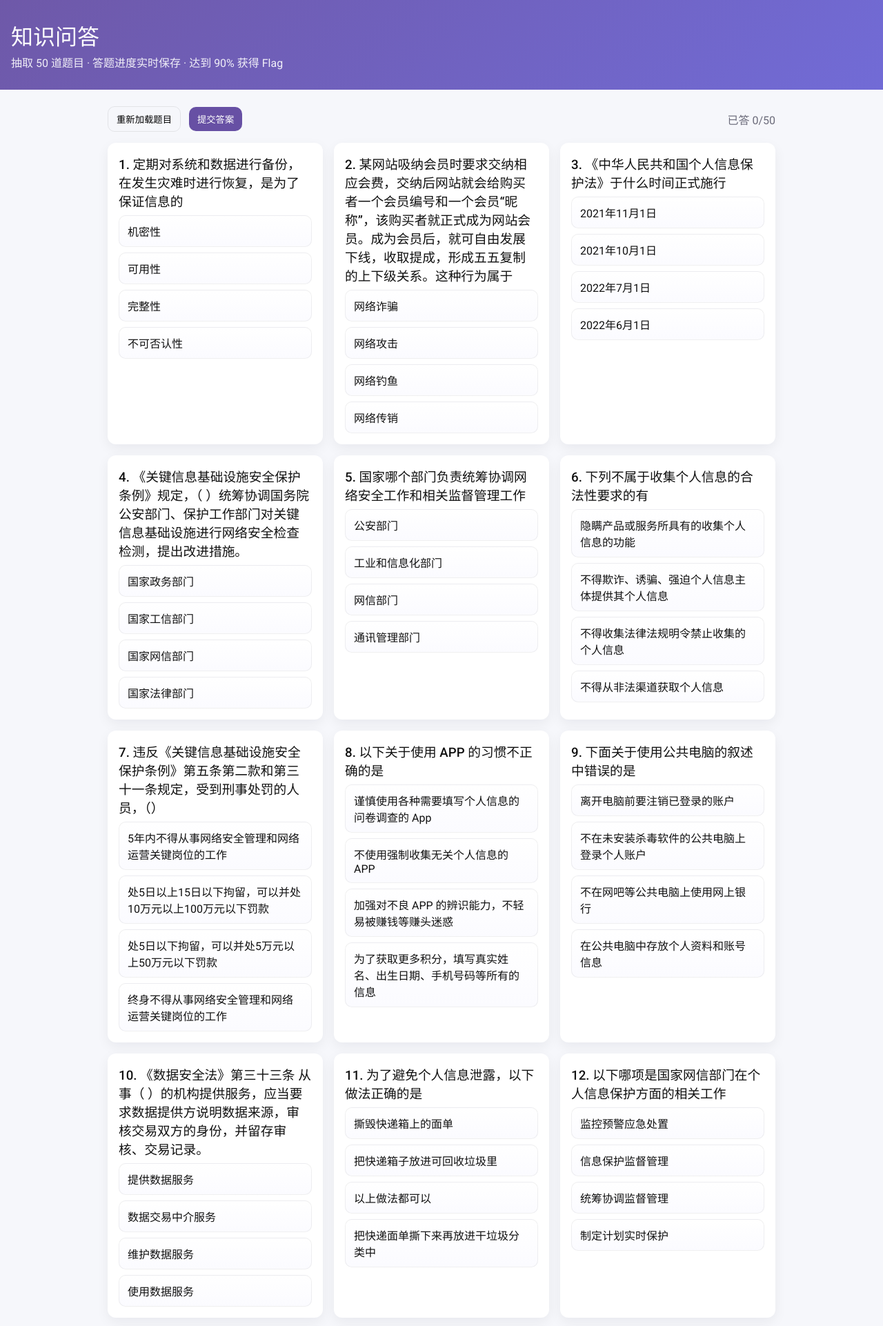
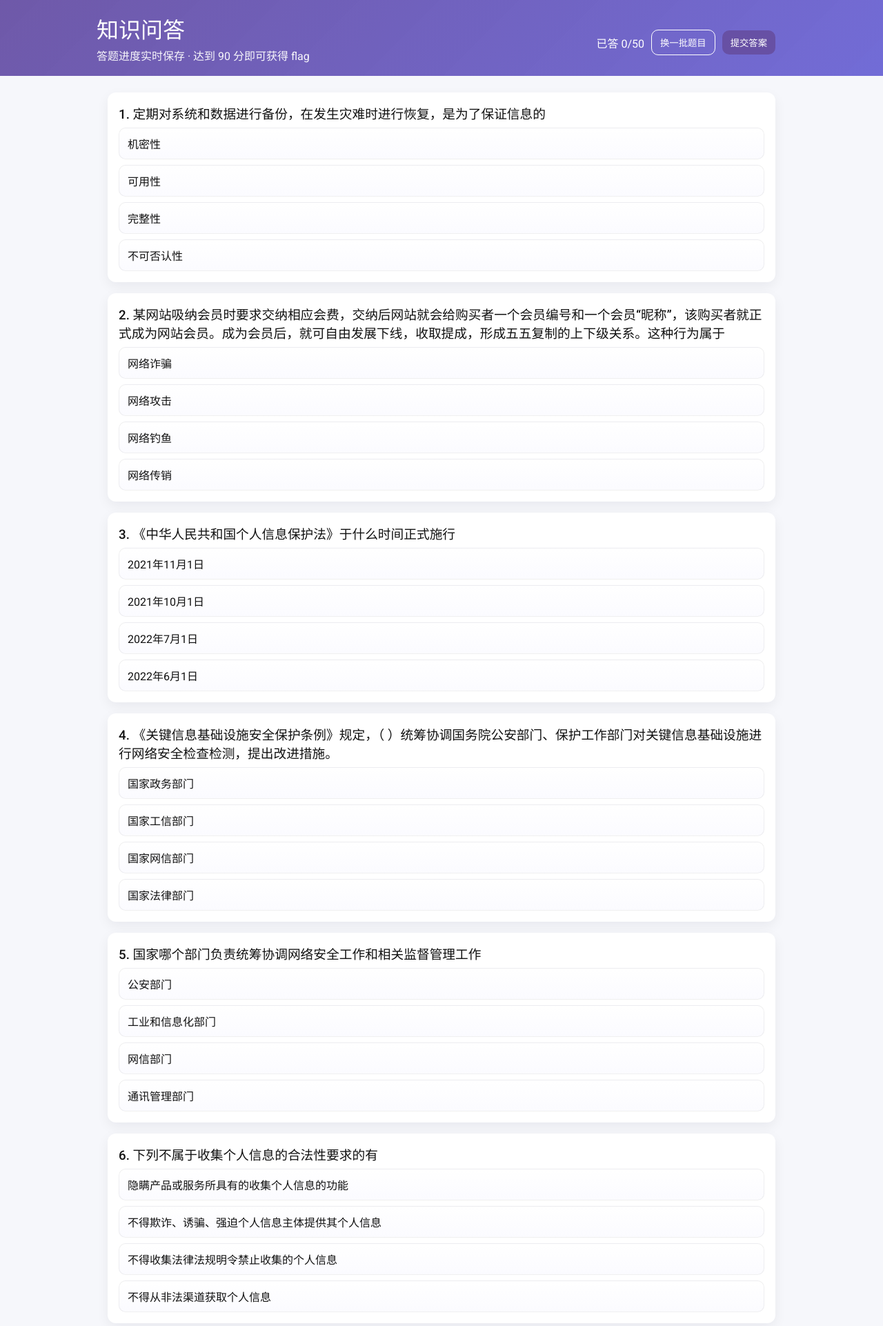
Before and after one commit to GDUTMeow-Challenges/Challenge-Test-Your-Knowledge, a FastAPI app: page / in a window 1280 px wide. Shown: the top 1922 px of the page at 69% size. Run offline with FastAPI, Linux system fonts and the light colour scheme.

```diff
--- a/app.py
+++ b/app.py
@@ -39,9 +39,11 @@ def load_all_questions() -> List[Dict[str, Any]]:
 			try:
 				qid = r.get("序号") or r.get("id")
 				question = r.get("题目内容") or r.get("question") or ""
-				opts = [r.get("选项A", ""), r.get("选项B", ""), r.get("选项C", ""), r.get("选项D", "")]
+				opts = [r.get("选项A", ""), r.get("选项B", ""),
+				              r.get("选项C", ""), r.get("选项D", "")]
 				answer_letter = (r.get("正确答案") or r.get("answer") or "").strip()
-				rows.append({"id": str(qid), "question": question, "options": opts, "answer_letter": answer_letter})
+				rows.append({"id": str(qid), "question": question,
+				            "options": opts, "answer_letter": answer_letter})
 			except Exception:
 				continue
 	return rows
@@ -71,27 +73,42 @@ def prepare_session_questions(all_qs: List[Dict[str, Any]]) -> List[Dict[str, An
 				if orig_i == orig_correct_idx:
 					correct_index = new_i
 					break
-		out.append({"id": q["id"], "question": q["question"], "options": shuffled_opts, "_correct_index": correct_index})
+		out.append({"id": q["id"], "question": q["question"],
+		           "options": shuffled_opts, "_correct_index": correct_index})
 	return out
 
 
 @app.get("/", response_class=HTMLResponse)
 async def index(request: Request):
-	return templates.TemplateResponse("index.html", {"request": request})
+	# On first access after container start, clear any existing session_id cookie
+	# to avoid leftover invalid session ids from previous runs.
+	marker = os.path.join(os.path.dirname(__file__), ".first_visit_done")
+	first_visit = not os.path.exists(marker)
+	if first_visit:
+		# create marker file so this runs only once per container lifetime
+		try:
+			with open(marker, "w", encoding="utf-8") as f:
+				f.write("visited")
+		except Exception:
+			pass
+
+	response = templates.TemplateResponse("index.html", {"request": request, "first_visit": first_visit})
+	if first_visit:
+		# delete session_id cookie on client
+		response.delete_cookie("session_id")
+	return response
 
 
 @app.get("/api/questions")
 async def get_questions(request: Request):
-	# check cookie for session id
+	# simple session behavior: if client has session_id and server knows it, reuse; otherwise create one
 	session_id = request.cookies.get("session_id")
 	if session_id and session_id in app.state.sessions:
 		session = app.state.sessions[session_id]
 	else:
-		# create new session
 		all_qs = load_all_questions()
 		prepared = prepare_session_questions(all_qs)
 		session_id = str(uuid.uuid4())
-		# store only necessary server-side info (including correct index)
 		app.state.sessions[session_id] = {"questions": prepared}
 		session = app.state.sessions[session_id]
 
@@ -135,6 +152,8 @@ async def submit_answers(payload: Dict = Body(...)):
 		flag = os.environ.get("A1CTF_FLAG")
 		if flag:
 			result["flag"] = flag
+		else:
+			result["flag"] = "flag{INVALID_FLAG_CONTACT_ADMIN}"
 	return JSONResponse(result)
 
 
--- a/knowledge.csv
+++ b/knowledge.csv
@@ -108,7 +108,7 @@
 107,根据《中华人民共和国数据安全法》规定，数据处理，包括数据的收集、存储、使用、加工、传输、提供。（）等。,交易,公开,保密,共享,B
 108,根据《中华人民共和国数据安全法》规定，本法所称数据，是指任何以电子或者其他方式对（）的记录。,信息,文字,数据,文件,A
 109,《中华人民共和国数据安全法》是为了规范数据处理活动，保障数据安全，促进数据开发利用，保护个人、组织的合法权益，维护国家（），制度的法律。,主权、安全、发展利益,安全、权利、稳定,主权、安全、稳定发展,安全、权利、利益,A
-110,根据《中华人民共和国数据安全法》规定，工业、电信、交通、金融、自然资源、卫生健康、教育、科技等主管部门承担本行业、本领域数据安全监管职责。公安机关、国家安全机关等依照本法和有关法律、行政法规的规定，在各自职责范围内承担数据安全管理职责。(1) 依照本法和有关法律、行政法规的规定，负责统筹协调网络数据安全和相关监管工作。,工业和信息化部,国家安全部门,国家网信部门,电信主管部门,C
+110,根据《中华人民共和国数据安全法》规定，工业、电信、交通、金融、自然资源、卫生健康、教育、科技等主管部门承担本行业、本领域数据安全监管职责。公安机关、国家安全机关等依照本法和有关法律、行政法规的规定，在各自职责范围内承担数据安全管理职责。( ) 依照本法和有关法律、行政法规的规定，负责统筹协调网络数据安全和相关监管工作。,工业和信息化部,国家安全部门,国家网信部门,电信主管部门,C
 111,《中华人民共和国个人信息保护法》是在（）全国人民代表大会常务委员会第三十次会议通过的。,第十一届,第十二届,第十三届,第十四届,C
 112,《中华人民共和国个人信息保护法》对于企业的影响不包括,需要强化个人信息处理主体责任,明确了可以量化的中国版执行罚责,收集和处理数据时可以不遵循“最小化”原则,需要设立负责处理个人信息保护相关事务的专门机构和指定代表,C
 113,以下哪条属于个人信息影响的评估场景,处理敏感个人信息，利用个人信息进行自动化决策,委托处理个人信息、向第三方提供个人信息、公开个人信息,向境外提供个人信息,以上都是,D
@@ -145,7 +145,7 @@
 144,《网络安全法》规定，国家采取措施（ ）来源于中华人民共和国境内外的网络安全风险和威胁，保护关键信息基础设施免受攻击、侵入、干扰和破坏。下列选项中不属于括号内的答案为：,隔离,处置,监测,防御,A
 145,《关键信息基础设施安全保护条例》规定，运营者发生（ ）情况，应当及时报告保护工作部门，并按照保护工作部门的要求对关键信息基础设施进行处置，确保安全。,合并、人事调动、解散,人事调动、分立、解散,合并、分立、解散,合并、分立、人事调动,C
 146,根据《中华人民共和国网络安全法》，国家采取措施，监测、防御、处置来源于中华人民共和国境内外的网络安全风险和威胁，保护关键信息基础设施免受攻击。（ ）、干扰和破坏，依法惩治网络违法犯罪活动，维护网络空间安全和秩序。,检测,监督,扫描,侵入,D
-147,根据《数据安全法》的规定，违反国家核心数据管理制度，危害国家主权、安全和发展利益的，由有关主管部门处（ ）罚款，并根据情况责令暂停相关业务、停业整顿、吊销相关业务许可证或者吊销营业执照；构成犯罪的，依法追究刑事责任。,50万元以上200万元以下,100 万元以上 1000 万元以下,200 万元以上 1000 万元以下,10 万元以上 100 万元以下,C
+147,根据《数据安全法》的规定，违反国家核心数据管理制度，危害国家主权、安全和发展利益的，由有关主管部门处（ ）罚款，并根据情况责令暂停相关业务、停业整顿、吊销相关业务许可证或者吊销营业执照；构成犯罪的，依法追究刑事责任。,50 万元以上 200 万元以下,100 万元以上 1000 万元以下,200 万元以上 1000 万元以下,10 万元以上 100 万元以下,C
 148,在计算机安全中，保密是指,防止未经授权的数据暴露并确保数据源的可靠性,防止未经授权的数据修改,防止延迟服务,防止拒绝服务,A
 149,行为人通过计算机操作所实施的危害计算机信息系统（包括内存数据及程序）安全以及其他严重危害社会的并应当处以刑罚的行为是,故意伤害他人,计算机犯罪,破坏公共财物,破坏他人财产,B
 150,《数据安全法》第三十三条 从事（ ）的机构提供服务，应当要求数据提供方说明数据来源，审核交易双方的身份，并留存审核、交易记录。,使用数据服务,数据交易中介服务,维护数据服务,提供数据服务,B
--- a/static/css/style.css
+++ b/static/css/style.css
@@ -1,31 +1,186 @@
-:root{
-  --bg:#f6f7fb;
-  --card:#ffffff;
-  --primary:#6750A4; /* Material You purple */
-  --on-primary:#ffffff;
-  --muted:#6b6b7a;
-  --success:#0f9d58;
+:root {
+    --bg: #f6f7fb;
+    --card: #ffffff;
+    --primary: #6750A4;
+    --on-primary: #ffffff;
+    --muted: #6b6b7a;
+    --success: #0f9d58;
 }
-*{box-sizing:border-box}
-body{font-family:Roboto,system-ui,-apple-system,Segoe UI,Arial; margin:0; background:var(--bg); color:#111}
-.app-header{background:linear-gradient(135deg, rgba(103,80,164,0.95), rgba(99,92,210,0.9)); color:var(--on-primary); padding:28px 16px}
-.app-header h1{margin:0;font-weight:500}
-.app-header .subtitle{margin:4px 0 0;opacity:0.9}
-.container{max-width:1000px;margin:24px auto;padding:0 16px}
-.controls{display:flex;gap:12px;align-items:center;margin-bottom:16px}
-.btn{background:transparent;border:1px solid rgba(0,0,0,0.08);padding:8px 12px;border-radius:10px;cursor:pointer}
-.btn.primary{background:var(--primary);color:var(--on-primary);border:0}
-.status{margin-left:auto;color:var(--muted)}
-.quiz-grid{display:grid;grid-template-columns:repeat(auto-fill,minmax(300px,1fr));gap:16px}
-.card{background:var(--card);border-radius:12px;padding:16px;box-shadow:0 6px 18px rgba(16,24,40,0.06);display:flex;flex-direction:column}
-.q-title{font-weight:500;margin:0 0 8px}
-.options{display:flex;flex-direction:column;gap:8px}
-.option{padding:10px 12px;border-radius:10px;border:1px solid rgba(0,0,0,0.06);cursor:pointer;background:linear-gradient(180deg,#fff,#fbfbff)}
-.option.selected{border-color:var(--primary);box-shadow:0 6px 12px rgba(103,80,164,0.12)}
-.option:hover{transform:translateY(-1px)}
-.result{margin-top:20px;padding:16px;border-radius:12px;background:linear-gradient(90deg,#fff,#fbfbff);box-shadow:0 8px 20px rgba(16,24,40,0.04)}
-.footer{text-align:center;color:var(--muted);padding:28px 0}
-.progress{height:8px;background:#e6e6ee;border-radius:999px;overflow:hidden}
-.progress > i{display:block;height:100%;background:linear-gradient(90deg,var(--primary),#8e6de0);width:0%}
 
-@media (max-width:420px){.controls{flex-direction:column;align-items:stretch}.status{margin-left:0}}
+* {
+    box-sizing: border-box
+}
+
+body {
+    font-family: Roboto, system-ui, -apple-system, Segoe UI, Arial;
+    margin: 0;
+    background: var(--bg);
+    color: #111
+}
+
+.app-header {
+    background: linear-gradient(135deg, rgba(103, 80, 164, 0.95), rgba(99, 92, 210, 0.9));
+    color: var(--on-primary);
+    padding: 18px 16px;
+    position: sticky;
+    top: 0;
+    z-index: 1000
+}
+
+.header-inner {
+    max-width: 1000px;
+    margin: 0 auto;
+    display: flex;
+    align-items: flex-end;
+    justify-content: space-between;
+    position: relative
+}
+
+.app-header h1 {
+    margin: 0;
+    font-weight: 500
+}
+
+.app-header .subtitle {
+    margin: 4px 0 0;
+    opacity: 0.95
+}
+
+.header-actions {
+    position: absolute;
+    right: 16px;
+    bottom: 12px;
+    display: flex;
+    gap: 10px;
+    align-items: center
+}
+
+.header-left {
+    display: block
+}
+
+.container {
+    max-width: 1000px;
+    margin: 24px auto;
+    padding: 0 16px
+}
+
+.controls {
+    display: flex;
+    gap: 12px;
+    align-items: center;
+    margin-bottom: 16px
+}
+
+.btn {
+    background: transparent;
+    border: 1px solid rgba(255, 255, 255, 0.08);
+    padding: 8px 12px;
+    border-radius: 10px;
+    cursor: pointer;
+    border-color: #fff;
+    color: #fff
+}
+
+.btn.primary {
+    background: var(--primary);
+    color: var(--on-primary);
+    border: 0
+}
+
+.status {
+    margin-left: auto;
+    color: #fff
+}
+
+.quiz-grid {
+    display: flex;
+    flex-direction: column;
+    gap: 16px;
+    width: 100%;
+}
+
+.card {
+    background: var(--card);
+    border-radius: 12px;
+    padding: 16px;
+    box-shadow: 0 6px 18px rgba(16, 24, 40, 0.06);
+    display: flex;
+    flex-direction: column;
+    width: 100%;
+}
+
+.q-title {
+    font-weight: 500;
+    margin: 0 0 8px
+}
+
+.options {
+    display: flex;
+    flex-direction: column;
+    gap: 8px
+}
+
+.option {
+    padding: 10px 12px;
+    border-radius: 10px;
+    border: 1px solid rgba(0, 0, 0, 0.06);
+    cursor: pointer;
+    background: linear-gradient(180deg, #fff, #fbfbff)
+}
+
+.option.selected {
+    border-color: var(--primary);
+    box-shadow: 0 6px 12px rgba(103, 80, 164, 0.12)
+}
+
+.option:hover {
+    transform: translateY(-1px)
+}
+
+.result {
+    margin-top: 20px;
+    padding: 16px;
+    border-radius: 12px;
+    background: linear-gradient(90deg, #fff, #fbfbff);
+    box-shadow: 0 8px 20px rgba(16, 24, 40, 0.04)
+}
+
+.footer {
+    text-align: center;
+    color: var(--muted);
+    padding: 28px 0
+}
+
+/* modal styles */
+.modal{position:fixed;inset:0;display:flex;align-items:center;justify-content:center;z-index:2000}
+.modal-backdrop{position:absolute;inset:0;background:rgba(0,0,0,0.4)}
+.modal-content{position:relative;background:var(--card);padding:20px;border-radius:12px;max-width:520px;width:90%;box-shadow:0 10px 30px rgba(16,24,40,0.2)}
+.modal-content h3{margin-top:0}
+.modal-actions{display:flex;justify-content:flex-end;gap:8px;margin-top:12px}
+
+.progress {
+    height: 8px;
+    background: #e6e6ee;
+    border-radius: 999px;
+    overflow: hidden
+}
+
+.progress>i {
+    display: block;
+    height: 100%;
+    background: linear-gradient(90deg, var(--primary), #8e6de0);
+    width: 0%
+}
+
+@media (max-width:420px) {
+    .controls {
+        flex-direction: column;
+        align-items: stretch
+    }
+
+    .status {
+        margin-left: 0;
+        color: #fff
+    }
+}
--- a/static/js/app.js
+++ b/static/js/app.js
@@ -9,8 +9,9 @@ function el(tag, cls, attrs) {
   return e;
 }
 
-async function fetchQuestions() {
-  const res = await fetch('/api/questions');
+async function fetchQuestions(forceNew=false) {
+  const url = '/api/questions';
+  const res = await fetch(url);
   const data = await res.json();
   SESSION = data.session;
   QUESTIONS = data.questions || [];
@@ -78,24 +79,35 @@ async function submit() {
   const data = await res.json();
   const result = document.getElementById('result');
   result.style.display = 'block';
-  result.innerHTML = `<h3>得分: ${data.score}%</h3>`;
+  // show as xx/100
+  result.innerHTML = `<h3>得分: ${data.score}/100</h3>`;
+  // scroll to top so header/result are visible
+  try { window.scrollTo({ top: 0, behavior: 'smooth' }); } catch (e) { window.scrollTo(0,0); }
   if (data.flag) {
-    const f = el('pre'); f.textContent = data.flag; f.style.background='#111'; f.style.color='#fff'; f.style.padding='8px'; f.style.borderRadius='8px';
+    const hint = el('p'); hint.textContent = '恭喜你获得了 flag！';
+    result.appendChild(hint);
+    const f = el('pre');
+    f.textContent = data.flag;
     result.appendChild(f);
   } else {
-    const hint = el('p'); hint.textContent = '未达到 90% ，无法获得 Flag。请重答或复习题目。'; result.appendChild(hint);
+    const hint = el('p'); hint.textContent = '你还未达到 90 分哦，去检查一下吧！'; result.appendChild(hint);
   }
 }
 
 document.addEventListener('DOMContentLoaded', ()=>{
   document.getElementById('reloadQuestions').addEventListener('click', ()=>{
-    // clear cookie by reloading from server: force new by removing local session cookie via requesting /api/questions after clearing localStorage for this session
-    // clear local storage for current session (if any)
-    if (SESSION) localStorage.removeItem(storageKey());
-    fetchQuestions();
+    // show modal instructing user to destroy and relaunch container
+    const modal = document.getElementById('destroyModal');
+    if (modal) modal.style.display = 'flex';
   });
   document.getElementById('submitBtn').addEventListener('click', ()=>{
     submit();
   });
+  // modal close handler
+  const modalClose = document.getElementById('modalClose');
+  if (modalClose) modalClose.addEventListener('click', ()=>{
+    const modal = document.getElementById('destroyModal');
+    if (modal) modal.style.display = 'none';
+  });
   fetchQuestions();
 });
--- a/templates/index.html
+++ b/templates/index.html
@@ -1,5 +1,6 @@
 <!doctype html>
 <html lang="zh-CN">
+
 <head>
     <meta charset="utf-8" />
     <meta name="viewport" content="width=device-width,initial-scale=1" />
@@ -7,28 +8,40 @@
     <link href="https://fonts.googleapis.com/css2?family=Roboto:wght@300;400;500;700&display=swap" rel="stylesheet">
     <link rel="stylesheet" href="/static/css/style.css">
 </head>
+
 <body>
     <header class="app-header">
         <div class="header-inner">
+            <div class="header-left">
                 <h1>知识问答</h1>
-        <p class="subtitle">抽取 50 道题目 · 答题进度实时保存 · 达到 90% 获得 Flag</p>
+                <p class="subtitle">答题进度实时保存 · 达到 90 分即可获得 flag</p>
+            </div>
+            <div class="header-actions">
+                <div id="status" class="status">正在加载题目…</div>
+                <button id="reloadQuestions" class="btn">换一批题目</button>
+                <button id="submitBtn" class="btn primary">提交答案</button>
+            </div>
         </div>
     </header>
 
     <main class="container">
-      <div id="controls" class="controls">
-        <button id="reloadQuestions" class="btn">重新加载题目</button>
-        <button id="submitBtn" class="btn primary">提交答案</button>
-        <div id="status" class="status">正在加载题目…</div>
-      </div>
-
+        <div id="result" class="result" style="display:none; margin-top:18px; margin-bottom: 18px;"></div>
         <div id="quiz" class="quiz-grid"></div>
-
-      <div id="result" class="result" style="display:none;"></div>
     </main>
 
-    <footer class="footer">© 知识问答</footer>
+        <!-- Modal dialog for instructing user to destroy & relaunch container -->
+        <div id="destroyModal" class="modal" style="display:none;">
+            <div class="modal-backdrop"></div>
+            <div class="modal-content">
+                <h3>换一批题目</h3>
+                <p>要换一批题目，请去平台上点击「Destroy」销毁当前容器后，再点击「Launch」重开容器。</p>
+                <div class="modal-actions">
+                    <button id="modalClose" class="btn primary">我知道了</button>
+                </div>
+            </div>
+        </div>
 
     <script src="/static/js/app.js"></script>
 </body>
+
 </html>
```
Also changed, not shown: 1 other file. Lines whose indentation alone changed are shown as unchanged.
